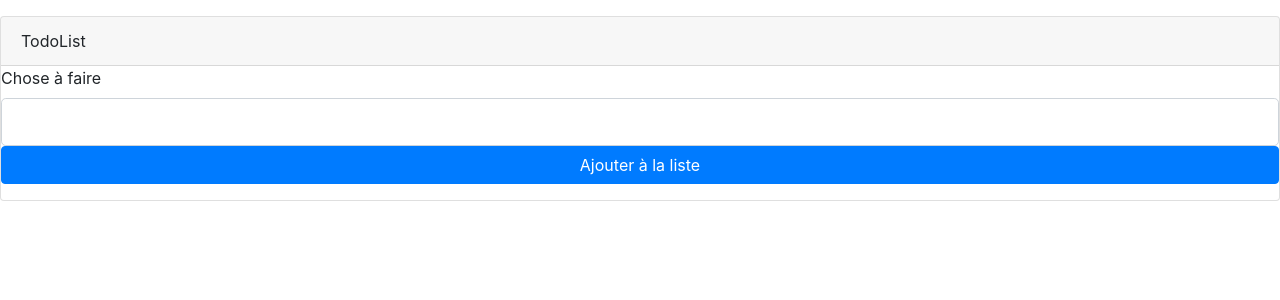
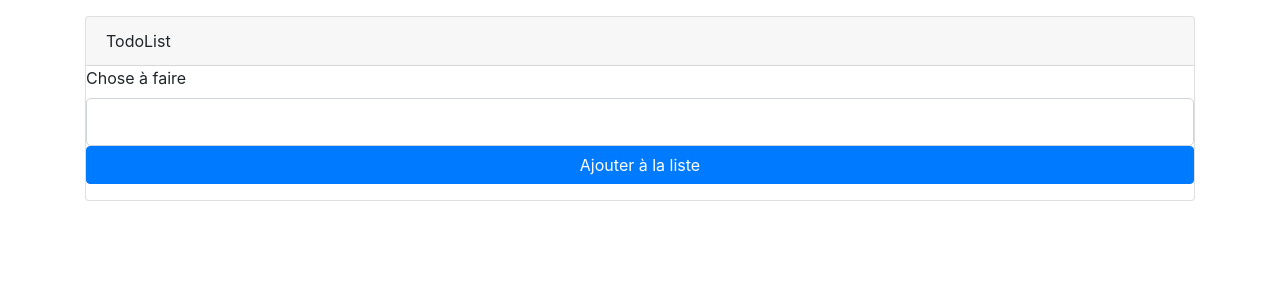
Before and after one commit to Ismail-ElAyadi/ToDoListInReact, a React (Create React App) app: page / in a window 1280 px wide. Shown: the top 300 px of the page. Built offline with nearby package versions, Linux system fonts and the light colour scheme.

Commit message:
div className de App.js -> container

```diff
--- a/src/App.js
+++ b/src/App.js
@@ -4,7 +4,7 @@ import Todo from './Todo';
 
 function App() {
   return (
-    <div className="App">
+    <div className="container">
 <Todo/>
     </div>
   );
```
